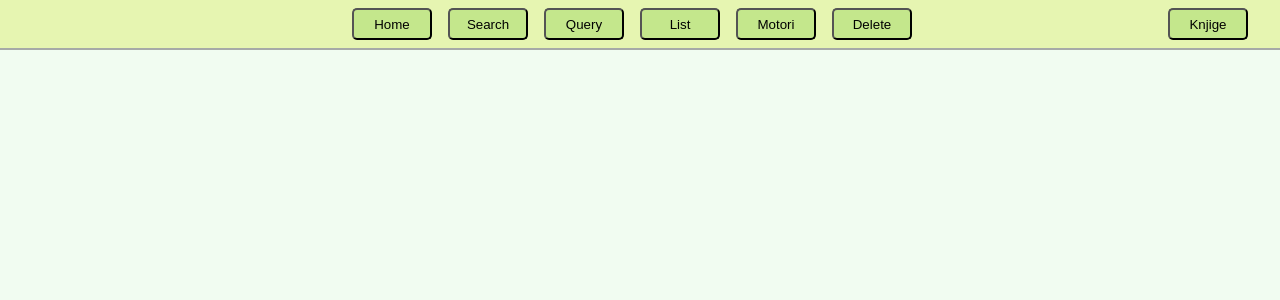
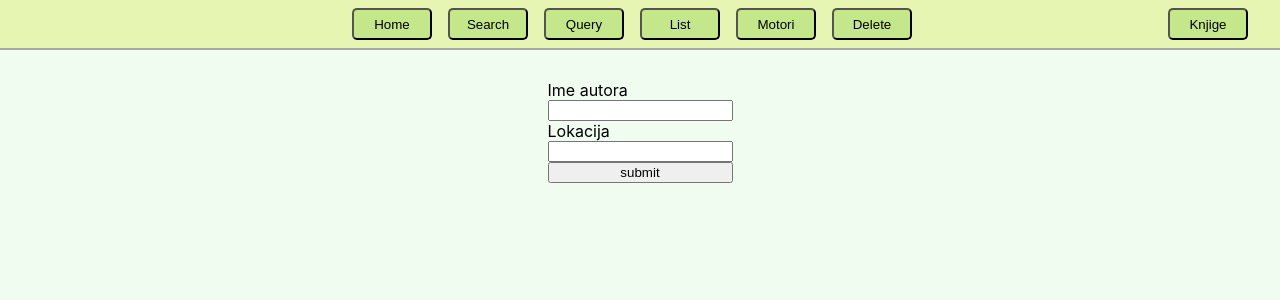
Before and after one commit to bozekekez/treningFront, a React (Create React App) app: page /books/addauthor in a window 1280 px wide. Shown: the top 300 px of the page. Built offline with nearby package versions, Linux system fonts and the light colour scheme.

Commit message:
knjige header sa rutama za dodavanje autora i knjiga, referenca u objektu knjige na autora

```diff
--- a/src/App.js
+++ b/src/App.js
@@ -12,6 +12,7 @@ import AddBook from './Components/Adding/AddBook'
 import { ItemContext } from './Components/Context/Context';
 import { BrowserRouter as Router, Switch, Route, Link, Redirect, HashRouter, useHistory, useParams } from "react-router-dom";
 import { useState } from 'react';
+import AddAuthor from './Components/Adding/AddAuthor';
 
 function App() {
   const [header, setHeader] = useState('auti');
@@ -53,6 +54,9 @@ function App() {
         <Route exact={true} path="/books/addbook" render={() => (
           <AddBook/>
         )}/>
+        <Route exact={true} path="/books/addauthor" render={() => (
+          <AddAuthor/>
+        )}/>
       </ItemContext.Provider>
       </div>
     </Router>
--- /dev/null
+++ b/src/Components/Adding/AddAuthor.js
@@ -0,0 +1,51 @@
+import { BrowserRouter as Router, Switch, Route, Link, useHistory } from "react-router-dom";
+import React, { useState, useEffect, useContext } from 'react';
+// import '../List/List.css'
+
+const AddAuthor = () => {
+    const [ime, setIme] = useState();
+    const [lokacija, setLokacija] = useState();
+    const [message, setMessage] = useState('');
+    console.log('1')
+
+    const handleName = (e) =>{
+        setIme(e.target.value);
+    }
+
+    const handleAutor = (e) => {
+        setLokacija(e.target.value);
+    }
+
+    const handleSubmit = (e) => {
+        e.preventDefault();
+        fetch('http://localhost:3000/author', {
+        method: 'post',
+        headers: {'Content-Type': 'application/json'},
+        body: JSON.stringify({
+                name: ime,
+                location: lokacija,
+            })
+        })
+        .then(resopnse => resopnse.json())
+        .then(article =>{
+            if (article){
+                    setMessage(`${article.name} has been created`)
+                }
+        })
+    }
+
+return(
+    <div className="list">
+        {message}
+       <form onSubmit={handleSubmit} className="forma">
+        <label>Ime autora</label>
+        <input type="text" onChange={handleName}></input>
+        <label>Lokacija</label>
+        <input type="text" onChange={handleAutor}></input>
+        <button onClick={handleSubmit}>submit</button>
+        </form>
+    </div>
+)
+}
+
+export default AddAuthor;
--- a/src/Components/Adding/AddBook.js
+++ b/src/Components/Adding/AddBook.js
@@ -4,42 +4,77 @@ import React, { useState, useEffect, useContext } from 'react';
 
 const AddBook = () => {
     const [naziv, setNaziv] = useState();
-    const [autor, setAutor] = useState();
+    const [author, setAuthor] = useState();
+    const [tempDate, setTempDate] = useState();
+    const [message, setMessage] = useState('');
+    const [authorsLoaded, setAuthorsLoaded] = useState(false)
+    const [allAuthors, setAllAuthors] = useState([]);
     console.log('1')
 
     const handleName = (e) =>{
         setNaziv(e.target.value);
     }
 
+    const handleDate = (e) => {
+        setTempDate(e.target.value);
+    }
+
     const handleAutor = (e) => {
-        setAutor(e.target.value);
+        setAuthor(e.target.value);
     }
 
     const handleSubmit = (e) => {
         e.preventDefault();
-        fetch('http://localhost:3000/motori', {
+        fetch('http://localhost:3000/books', {
         method: 'post',
         headers: {'Content-Type': 'application/json'},
         body: JSON.stringify({
-                name: naziv,
-                autor: autor,
+                bookname: naziv,
+                date: tempDate,
+                author: author,
             })
         })
         .then(resopnse => resopnse.json())
-        // .then(article =>{
-        //     if (article){
-        //             setMessage(`${article.name} has been created`)
-        //         }
-        // })
+        .then(article =>{
+            if (article){
+                    setMessage(`${article.name} has been created`)
+                }
+        })
     }
 
+    const getAuthors = (e) =>{
+        e.preventDefault();
+        if(authorsLoaded === false)
+        {
+            fetch('http://localhost:3000/author', {
+            method: 'get',
+            headers: {'Content-Type': 'application/json'}
+            }).then(resopnse => resopnse.json())
+            .then(temporary => {
+                setAllAuthors(temporary)
+                setAuthorsLoaded(true)
+            })
+        }
+    }
+
+    let render = [];
+
+    render = allAuthors.map((member) => {
+        return(
+            <option value={member.name}>{member.name}</option>
+        )
+    })
 return(
     <div className="list">
        <form onSubmit={handleSubmit} className="forma">
         <label>Ime knjige</label>
         <input type="text" onChange={handleName}></input>
+        <label>Datum izdanja</label>
+        <input type="date" onChange={handleDate}></input>
         <label>Autor</label>
-        <input type="text" onChange={handleAutor}></input>
+        <select name="authors" id="authors" onChange={handleAutor} onClick={getAuthors}>
+           {render}
+        </select>
         <button onClick={handleSubmit}>submit</button>
         </form>
     </div>
--- a/src/Components/Header/HeaderKnjige.js
+++ b/src/Components/Header/HeaderKnjige.js
@@ -11,6 +11,11 @@ const Header = () => {
         history.push('/books/addbook');
     }
 
+    const handleAddAuthor = () =>{
+        history.push('/books/addauthor');
+    }
+
+
     const handleAuti = () =>{
         setHeader('auti')
         history.push('/');
@@ -19,6 +24,7 @@ const Header = () => {
 return(
     <div className="navbarKnjige">
         <button className="botunKnjige" onClick={handleAdd}>Add Book</button>
+        <button className="botunKnjige" onClick={handleAddAuthor}>Add Author</button>
         <button className="botun1Knjige" onClick={handleAuti}>Auti</button>
     </div>
 )
```
